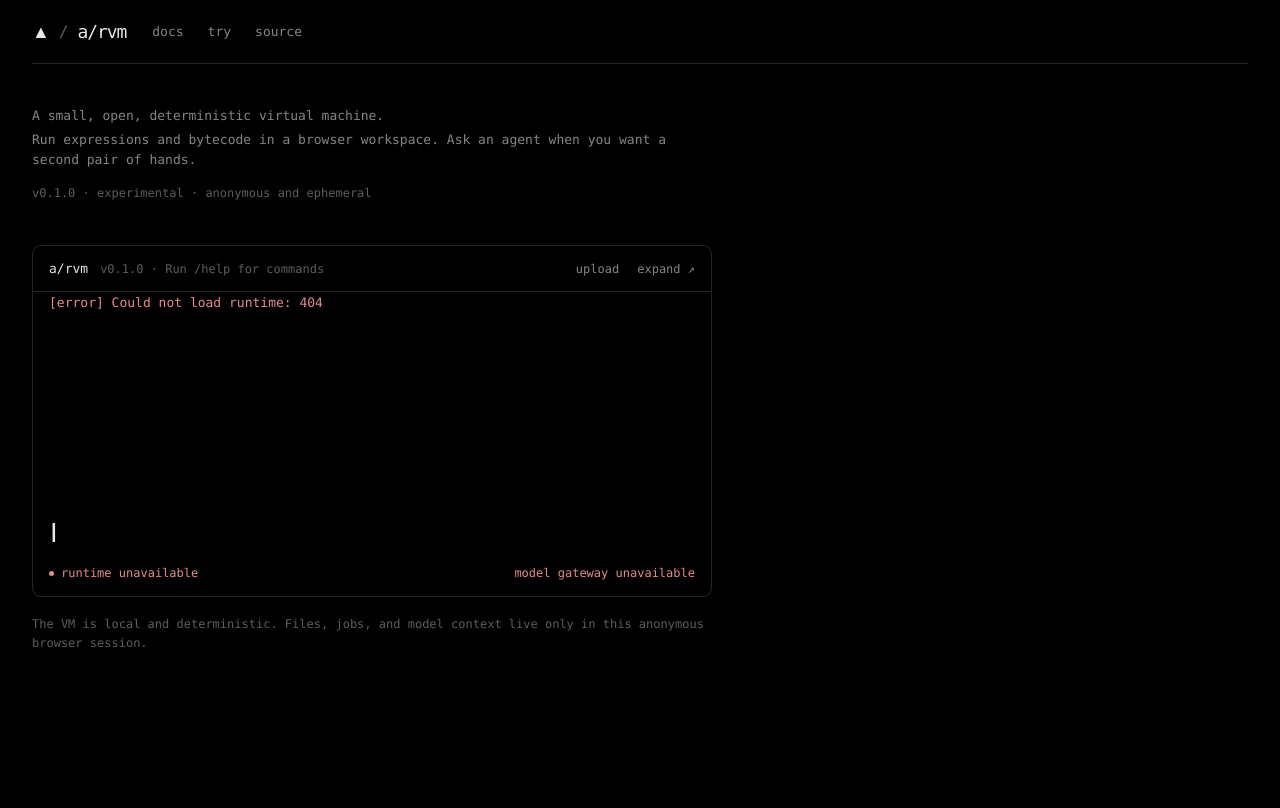
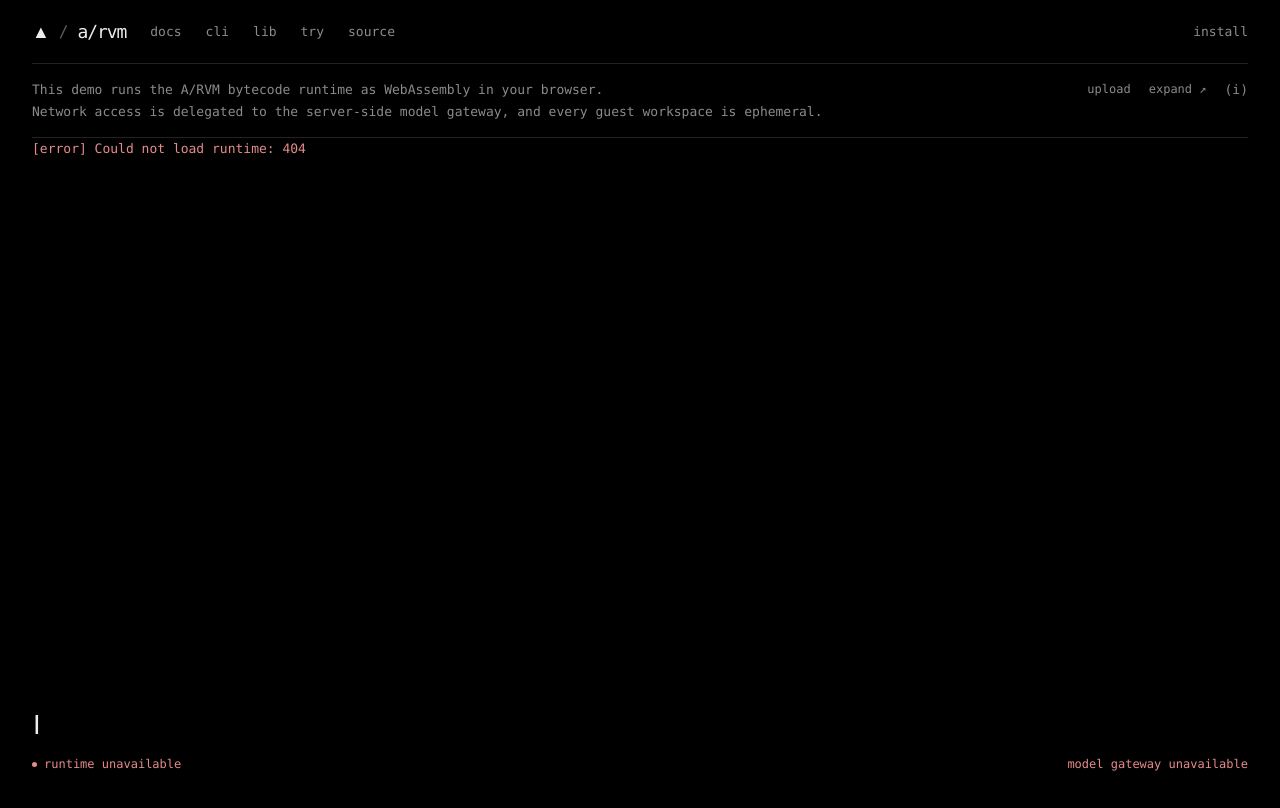
Before and after one commit to kyambuthia/a-rust-vm, a plain HTML site: page web/index.html in a window 1280 px wide. Drawn offline with Linux system fonts and the light colour scheme; no server answers.

Commit message:
refactor: match fx try shell layout
Align the browser surface with fx.sh/try rather than the fx.sh landing page: full-width borderless terminal, compact demo strip, shell-line welcome, minimal controls, and sparse navigation. Keep upload, expand, install-copy, VM, and agent interactions available without adding dashboard chrome.

Verification: node --input-type=module --check < web/main.js; git diff --check; browser preview; browser console check; entered 8 * 5 and received 40.

```diff
--- a/web/index.html
+++ b/web/index.html
@@ -19,31 +19,32 @@
         </a>
         <nav class="site-links" aria-label="A/RVM links">
           <a href="#about">docs</a>
+          <a href="#about">cli</a>
+          <a href="#about">lib</a>
           <a href="#terminal">try</a>
           <a href="https://github.com/kyambuthia/a-rust-vm">source</a>
         </nav>
+        <button class="nav-install" type="button" id="copy-install" aria-label="Copy install command">install</button>
       </header>
 
-      <main class="try-layout">
-        <section class="intro" id="about" aria-label="About A/RVM">
-          <p>A small, open, deterministic virtual machine.</p>
-          <p>Run expressions and bytecode in a browser workspace. Ask an agent when you want a second pair of hands.</p>
-          <p class="intro-meta">v0.1.0 · experimental · anonymous and ephemeral</p>
+      <main class="try-layout" id="about">
+        <section class="demo-note" aria-label="About this demo">
+          <div>
+            <p>This demo runs the A/RVM bytecode runtime as WebAssembly in your browser.</p>
+            <p>Network access is delegated to the server-side model gateway, and every guest workspace is ephemeral.</p>
+          </div>
+          <div class="demo-actions">
+            <label class="demo-action upload-button" for="file-input">upload</label>
+            <input id="file-input" class="upload-input" type="file" multiple aria-label="Upload files to the guest VM">
+            <button class="demo-action" id="expand-terminal" type="button" aria-expanded="false" aria-controls="terminal-body">expand ↗</button>
+            <details class="about-toggle">
+              <summary aria-label="About this demo">(i)</summary>
+              <p>No account is required. Uploaded files and jobs stay in memory for this browser session and are cleared when it expires or restarts.</p>
+            </details>
+          </div>
         </section>
 
         <section class="terminal-window" id="terminal" aria-label="A/RVM terminal">
-          <div class="terminal-bar">
-            <div class="terminal-identity">
-              <span class="terminal-title">a/rvm</span>
-              <span class="terminal-version">v0.1.0 · Run /help for commands</span>
-            </div>
-            <div class="terminal-actions">
-              <label class="terminal-action upload-button" for="file-input">upload</label>
-              <input id="file-input" class="upload-input" type="file" multiple aria-label="Upload files to the guest VM">
-              <button class="terminal-action" id="expand-terminal" type="button" aria-expanded="false" aria-controls="terminal-body">expand ↗</button>
-            </div>
-          </div>
-
           <div class="terminal-body" id="terminal-body">
             <div class="terminal-output" id="terminal-output" role="log" aria-live="polite" aria-label="Terminal output"></div>
             <form class="terminal-form" id="terminal-form" aria-label="Terminal input">
@@ -64,7 +65,6 @@
           </div>
         </section>
 
-        <p class="below-note">The VM is local and deterministic. Files, jobs, and model context live only in this anonymous browser session.</p>
       </main>
     </div>
 
--- a/web/main.js
+++ b/web/main.js
@@ -25,6 +25,7 @@ const quickUpload = document.querySelector("#quick-upload");
 const quickClear = document.querySelector("#quick-clear");
 const railFilesRefresh = document.querySelector("#rail-files-refresh");
 const railJobsRefresh = document.querySelector("#rail-jobs-refresh");
+const copyInstall = document.querySelector("#copy-install");
 
 const maxUploadBytes = 1024 * 1024;
 
@@ -804,6 +805,17 @@ railJobsRefresh?.addEventListener("click", () => {
   terminalInput.focus();
 });
 
+copyInstall?.addEventListener("click", async () => {
+  try {
+    await navigator.clipboard.writeText("git clone https://github.com/kyambuthia/a-rust-vm.git");
+    copyInstall.textContent = "copied";
+    window.setTimeout(() => { copyInstall.textContent = "install"; }, 1600);
+  } catch {
+    copyInstall.textContent = "copy unavailable";
+    window.setTimeout(() => { copyInstall.textContent = "install"; }, 1600);
+  }
+});
+
 for (const chip of document.querySelectorAll(".chip[data-insert]")) {
   chip.addEventListener("click", () => {
     const value = chip.getAttribute("data-insert") ?? "";
--- a/web/styles.css
+++ b/web/styles.css
@@ -1,11 +1,10 @@
 :root {
   --background: #000;
-  --text: #e7e7e7;
-  --muted: #858585;
-  --quiet: #5d5d5d;
-  --line: #242424;
-  --line-strong: #3a3a3a;
-  --accent: #f5f5f5;
+  --text: #ededed;
+  --muted: #8b8b8b;
+  --quiet: #5e5e5e;
+  --line: #222;
+  --accent: #f3f3f3;
   --error: #e58b8b;
   --tool: #a8c4df;
   --mono: "SFMono-Regular", "SF Mono", Consolas, "Liberation Mono", monospace;
@@ -28,25 +27,20 @@ body {
 }
 
 a, button, input, label { font: inherit; -webkit-tap-highlight-color: transparent; }
-
 a { color: inherit; text-decoration: none; }
-
 a:hover { color: var(--accent); }
-
 button, label { cursor: pointer; }
 
 button:focus-visible,
 input:focus-visible,
 label:focus-visible,
-a:focus-visible {
+a:focus-visible,
+summary:focus-visible {
   outline: 1px solid var(--accent);
   outline-offset: 4px;
 }
 
-.site-shell {
-  min-height: 100vh;
-  padding: 0 32px 48px;
-}
+.site-shell { min-height: 100vh; padding: 0 32px 32px; }
 
 .site-nav {
   display: flex;
@@ -71,117 +65,81 @@ a:focus-visible {
   line-height: 1;
 }
 
-.brand-slash {
-  color: var(--quiet);
-  font-size: 16px;
-}
-
-.brand-name {
-  color: var(--text);
-  font-size: 18px;
-  letter-spacing: -0.06em;
-}
+.brand-slash { color: var(--quiet); font-size: 16px; }
+.brand-name { color: var(--text); font-size: 18px; letter-spacing: -0.06em; }
 
 .site-links {
   display: flex;
   align-items: center;
   gap: 24px;
-  margin-left: 2px;
   font-size: 13px;
 }
 
 .site-links a { color: var(--muted); }
 .site-links a:hover { color: var(--text); }
 
-.try-layout {
-  width: min(680px, 100%);
-  margin: 0;
-  padding-top: 42px;
+.nav-install {
+  margin-left: auto;
+  padding: 0;
+  border: 0;
+  color: var(--muted);
+  background: transparent;
+  font-size: 13px;
 }
 
-.intro {
+.nav-install:hover { color: var(--text); }
+
+.try-layout { width: 100%; margin: 0; }
+
+.demo-note {
+  display: flex;
+  align-items: flex-start;
+  justify-content: space-between;
+  gap: 24px;
+  min-height: 66px;
+  padding: 16px 0 15px;
+  border-bottom: 1px solid var(--line);
   color: var(--muted);
   font-size: 13px;
   line-height: 1.55;
 }
 
-.intro p { margin: 0; }
-.intro p + p { margin-top: 4px; }
+.demo-note p { margin: 0; }
+.demo-note p + p { margin-top: 2px; }
+.demo-note a { color: var(--text); text-decoration: underline; text-underline-offset: 3px; }
 
-.intro-meta {
-  margin-top: 14px !important;
-  color: var(--quiet);
+.demo-actions { display: flex; align-items: flex-start; gap: 18px; flex: 0 0 auto; }
+.demo-action { padding: 0; border: 0; color: var(--muted); background: transparent; font-size: 12px; }
+.demo-action:hover { color: var(--text); }
+
+.about-toggle { position: relative; flex: 0 0 auto; }
+.about-toggle summary { cursor: pointer; list-style: none; color: var(--muted); }
+.about-toggle summary::-webkit-details-marker { display: none; }
+.about-toggle summary:hover { color: var(--text); }
+
+.about-toggle p {
+  position: absolute;
+  z-index: 2;
+  top: 24px;
+  right: 0;
+  width: min(360px, calc(100vw - 64px));
+  margin: 0;
+  padding: 12px;
+  border: 1px solid var(--line-strong, #3a3a3a);
+  color: var(--muted);
+  background: #000;
   font-size: 12px;
 }
 
-.terminal-window {
-  position: relative;
-  display: flex;
-  flex-direction: column;
-  min-height: 320px;
-  margin-top: 42px;
-  overflow: hidden;
-  border: 1px solid var(--line);
-  border-radius: 9px;
-  background: #000;
-}
+.terminal-window { display: flex; flex-direction: column; min-height: calc(100vh - 162px); overflow: hidden; background: var(--background); }
 
 .terminal-window.expanded {
   position: fixed;
   z-index: 10;
   inset: 16px;
-  width: auto;
-  height: auto;
-  margin: 0;
+  min-height: auto;
+  border: 1px solid var(--line);
 }
-
-.terminal-bar {
-  display: flex;
-  align-items: center;
-  justify-content: space-between;
-  gap: 16px;
-  min-height: 46px;
-  padding: 0 16px;
-  border-bottom: 1px solid var(--line);
-  color: var(--muted);
-}
-
-.terminal-identity {
-  display: flex;
-  align-items: baseline;
-  gap: 12px;
-  min-width: 0;
-}
-
-.terminal-title {
-  color: var(--text);
-  font-size: 13px;
-}
-
-.terminal-version {
-  overflow: hidden;
-  color: var(--quiet);
-  font-size: 12px;
-  text-overflow: ellipsis;
-  white-space: nowrap;
-}
-
-.terminal-actions {
-  display: flex;
-  flex: 0 0 auto;
-  align-items: center;
-  gap: 18px;
-}
-
-.terminal-action {
-  padding: 0;
-  border: 0;
-  color: var(--muted);
-  background: transparent;
-  font-size: 12px;
-}
-
-.terminal-action:hover { color: var(--text); }
 
 .upload-input {
   position: absolute;
@@ -192,13 +150,7 @@ a:focus-visible {
   white-space: nowrap;
 }
 
-.terminal-body {
-  display: flex;
-  flex: 1;
-  flex-direction: column;
-  min-height: 272px;
-  padding: 0 16px 14px;
-}
+.terminal-body { display: flex; flex: 1; flex-direction: column; min-height: 0; }
 
 .terminal-output {
   flex: 1;
@@ -207,21 +159,13 @@ a:focus-visible {
   color: var(--muted);
   font-size: 13px;
   line-height: 1.65;
-  scrollbar-color: var(--line-strong) transparent;
+  scrollbar-color: #333 transparent;
 }
 
 .terminal-output:empty::before { content: ""; }
-
-.terminal-line {
-  position: relative;
-  padding-left: 0;
-  white-space: pre-wrap;
-  word-break: break-word;
-}
-
+.terminal-line { position: relative; white-space: pre-wrap; word-break: break-word; }
 .terminal-line::before { content: none; }
-.terminal-line.command { color: var(--text); }
-.terminal-line.result { color: var(--text); }
+.terminal-line.command, .terminal-line.result { color: var(--text); }
 .terminal-line.muted { color: var(--muted); }
 .terminal-line.tool { color: var(--tool); }
 .terminal-line.error { color: var(--error); }
@@ -232,16 +176,11 @@ a:focus-visible {
   align-items: center;
   gap: 10px;
   min-height: 34px;
-  margin-top: 12px;
+  margin-top: 10px;
   color: var(--text);
 }
 
-.prompt {
-  flex: 0 0 auto;
-  color: var(--text);
-  font-size: 16px;
-  line-height: 1;
-}
+.prompt { flex: 0 0 auto; color: var(--text); font-size: 16px; line-height: 1; }
 
 #terminal-input {
   width: 100%;
@@ -260,34 +199,16 @@ a:focus-visible {
   display: flex;
   justify-content: space-between;
   gap: 16px;
-  padding: 0 16px 14px;
+  min-height: 34px;
+  padding: 10px 0 0;
   color: var(--quiet);
   font-size: 12px;
 }
 
-.status-inline {
-  display: inline-flex;
-  align-items: center;
-  gap: 7px;
-}
+.status-inline { display: inline-flex; align-items: center; gap: 7px; }
+.status-inline[data-state="error"], .status-inline[data-state="unavailable"] { color: var(--error); }
 
-.status-inline[data-state="ready"] { color: var(--muted); }
-.status-inline[data-state="error"],
-.status-inline[data-state="unavailable"] { color: var(--error); }
-
-.status-dot {
-  width: 5px;
-  height: 5px;
-  border-radius: 50%;
-  background: currentColor;
-}
-
-.below-note {
-  margin: 18px 0 0;
-  color: var(--quiet);
-  font-size: 12px;
-  line-height: 1.6;
-}
+.status-dot { width: 5px; height: 5px; border-radius: 50%; background: currentColor; }
 
 .sr-only {
   position: absolute;
@@ -300,23 +221,22 @@ a:focus-visible {
   border: 0;
 }
 
-@media (max-width: 680px) {
-  .site-shell { padding: 0 16px 32px; }
+@media (max-width: 720px) {
+  .site-shell { padding: 0 16px 24px; }
   .site-nav { gap: 16px; }
   .site-links { gap: 16px; }
-  .try-layout { padding-top: 32px; }
-  .terminal-window { margin-top: 32px; }
-  .terminal-version { display: none; }
+  .site-links a:nth-child(2), .site-links a:nth-child(3) { display: none; }
+  .demo-actions { gap: 14px; }
+  .demo-note { min-height: 78px; }
 }
 
 @media (max-width: 420px) {
-  .site-shell { padding: 0 12px 24px; }
+  .site-shell { padding: 0 12px 20px; }
   .site-nav { min-height: 56px; }
-  .site-links { margin-left: auto; font-size: 12px; }
+  .site-links { margin-left: auto; }
   .site-links a:first-child { display: none; }
-  .terminal-bar { padding: 0 12px; }
-  .terminal-body { padding: 0 12px 12px; }
-  .terminal-foot { padding: 0 12px 12px; }
+  .demo-note { gap: 12px; font-size: 12px; }
+  .demo-action { font-size: 11px; }
 }
 
 @media (prefers-reduced-motion: reduce) {
```
